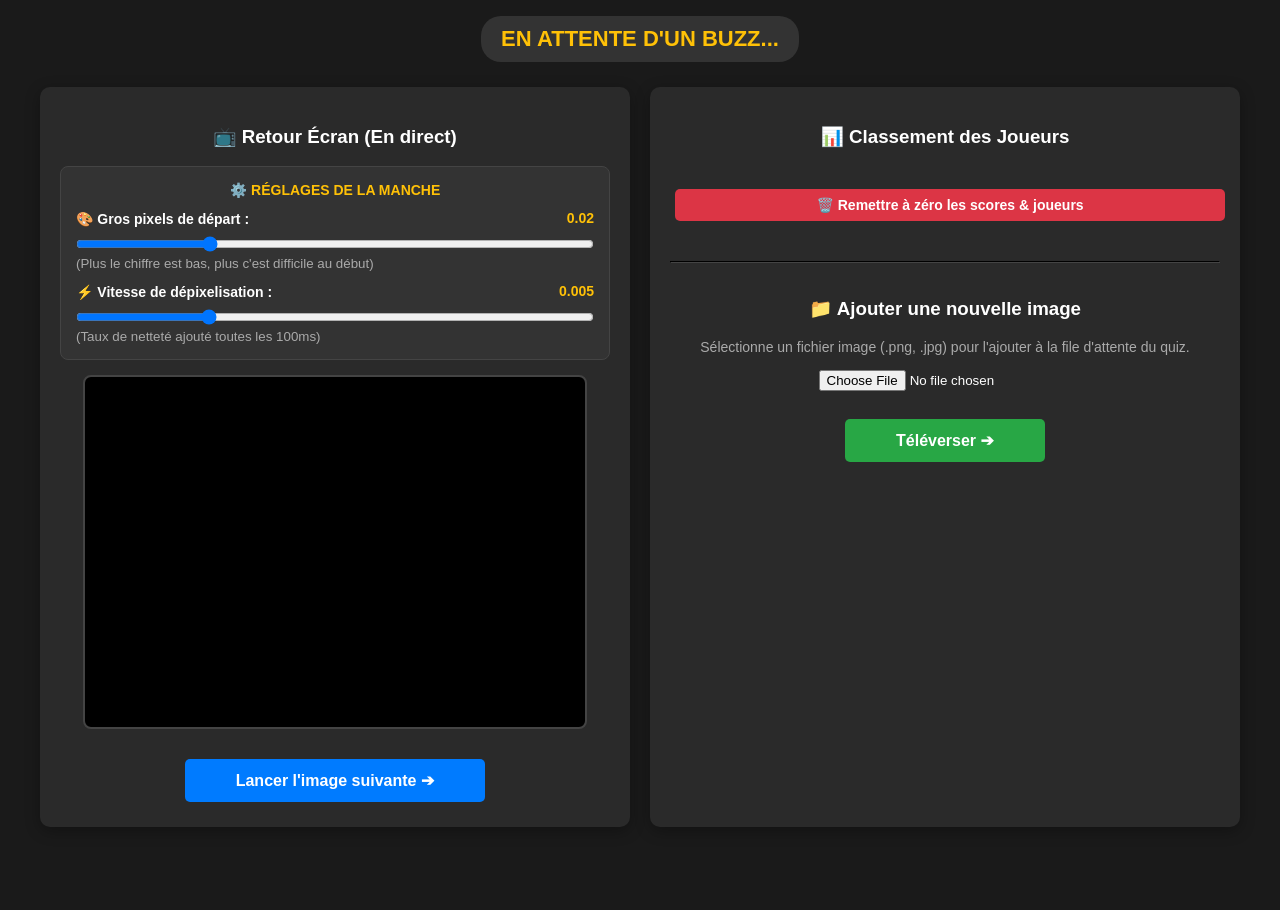
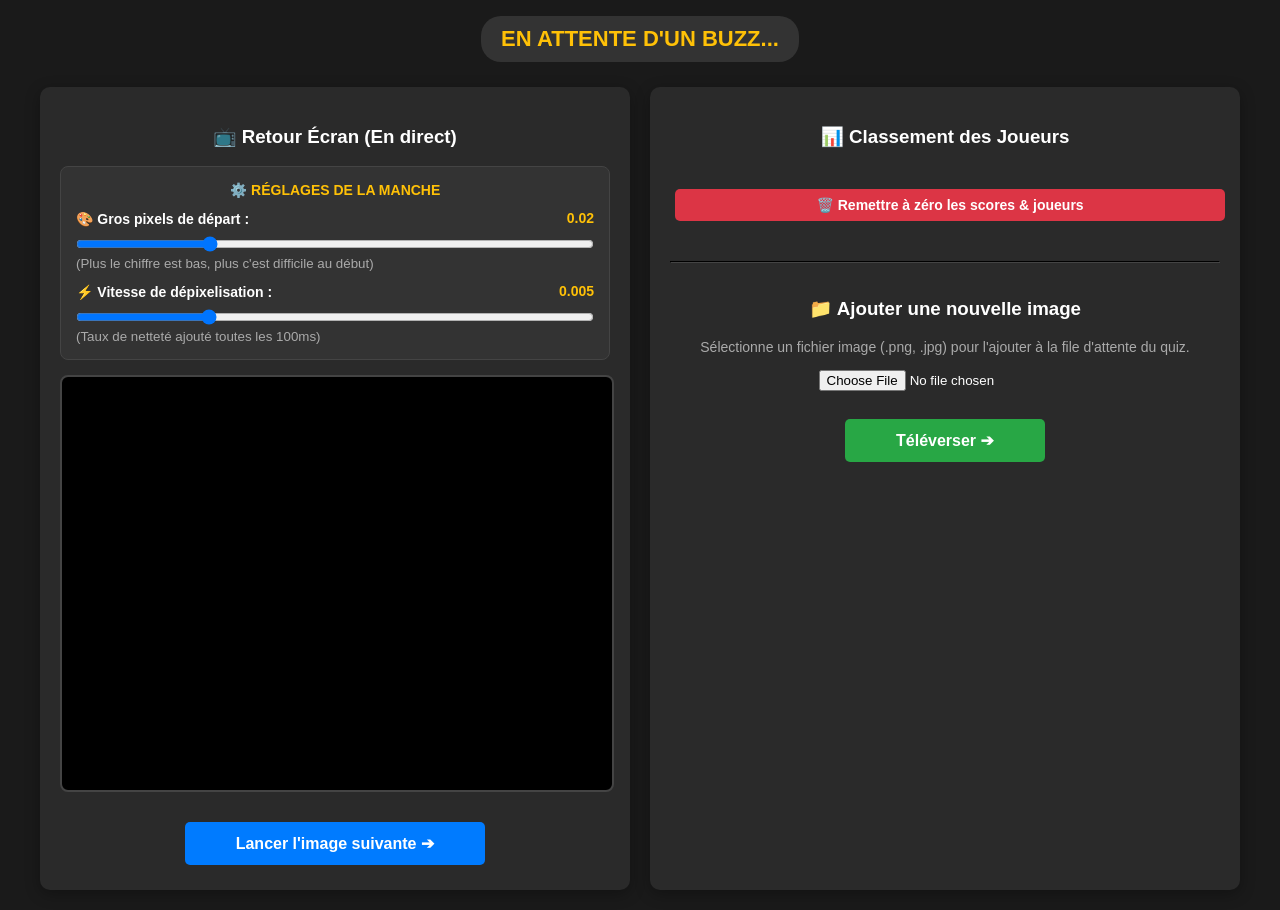
Before and after one commit to FairyPioul/pixel-quizz-maison, a website: page admin.html in a window 1280 px wide. Shown: the part 100-1010 px from the top of the page. Before the commit the page ends 947 px from the top, so only its background shows below. Drawn offline with nearby package versions, Linux system fonts and the light colour scheme; no server answers.

Commit message:
Update admin.html

```diff
--- a/admin.html
+++ b/admin.html
@@ -29,10 +29,12 @@
             min-width: 300px;
             box-shadow: 0 4px 15px rgba(0,0,0,0.3);
         }
+
+        /* CONTENEUR DU CANVAS FIXE AU RATIO 4:3 (IDENTIQUE AUX JOUEURS) */
         .image-container {
             width: 100%;
-            max-width: 500px;
-            height: 350px;
+            max-width: 600px;
+            aspect-ratio: 4 / 3;
             margin: 0 auto 15px auto;
             background: #000;
             border-radius: 8px;
@@ -42,9 +44,11 @@
         canvas {
             width: 100%;
             height: 100%;
+            display: block;
             object-fit: cover;
             image-rendering: pixelated;
         }
+
         button {
             padding: 12px 24px;
             font-size: 16px;
```
